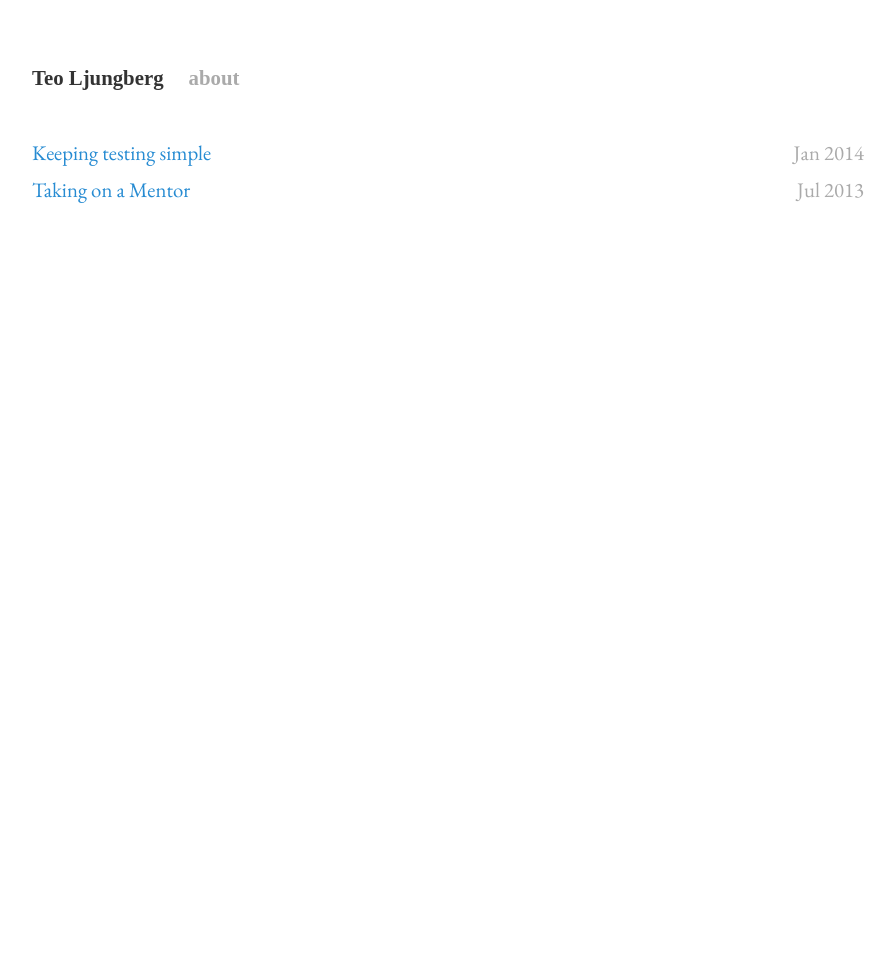
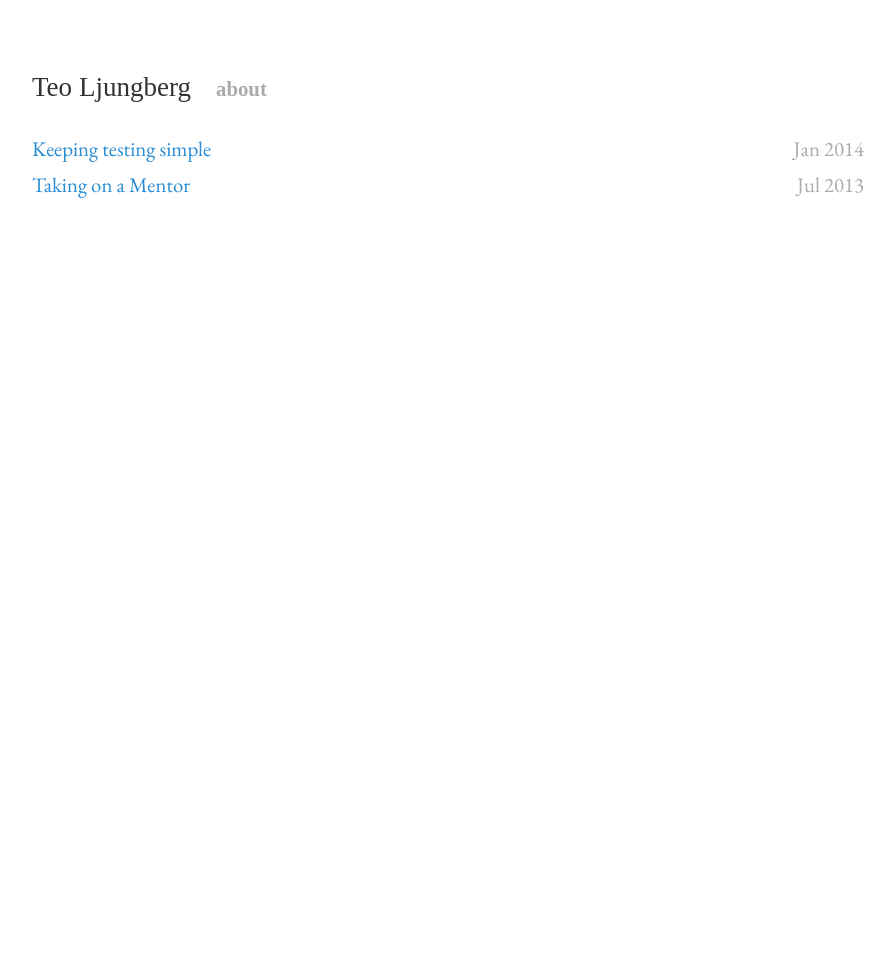
Before and after one commit to metamorfos/metamorfos.github.io, a Jekyll site: the page built from index.html, in a window 1280 px wide. Shown: the whole page, without its empty margins (192-1086 px from the left). Built offline with Jekyll 4.4.1, drawn with Linux system fonts in a browser that asks for light colours; some web fonts are replaced.

Commit message:
Wrap title in a header

```diff
--- a/_layouts/default.html
+++ b/_layouts/default.html
@@ -3,8 +3,8 @@
     <head>
         <meta http-equiv="content-type" content="text/html; charset=utf-8" />
         <title>{% if page.title %} {{ page.title }} – {{ site.title }} {% else %} {{ site.title }} {% endif %}</title>
-        <meta name="author" content="{{ site.author.name }}" />
-        <meta name="description" content="{{ site.description }}" />
+        <meta name="author" content="{{site.author.name}}" />
+        <meta name="description" content="{{site.description}}" />
 
         <link href='http://fonts.googleapis.com/css?family=EB+Garamond' rel='stylesheet' type='text/css'>
         <link href='http://fonts.googleapis.com/css?family=Droid+Serif' rel='stylesheet' type='text/css'>
@@ -15,10 +15,10 @@
     </head>
   <body>
       <div class="site">
-          <div class="title">
-              <a href="/">{{ site.author.name }}</a>
-              <a class="extra" href="/about">about</a>
-          </div>
+        <header class="title">
+          <h1><a href="/">{{site.author.name}}</a></h1>
+          <a class="extra" href="/about">about</a>
+        </header>
 
           {{ content }}
 
--- a/css/screen.css
+++ b/css/screen.css
@@ -19,7 +19,7 @@ h1, h2, h3, h4, h5, h6 {
     margin-top: 10px;
     font-family: 'Droid Serif', serif;
     font-weight: normal;
-  }
+}
 
 h1 {
     font-size: 130%;
@@ -49,7 +49,7 @@ a {
 }
 
 a:hover {
-  text-decoration: underline;
+    text-decoration: underline;
 }
 
 .title a {
@@ -114,7 +114,10 @@ ul.unindent li {
 
 .title {
     font-weight: bold;
-    margin-bottom: 2em;
+}
+
+.title h1 {
+    display: inline-block;
 }
 
 .site .title a {
```
